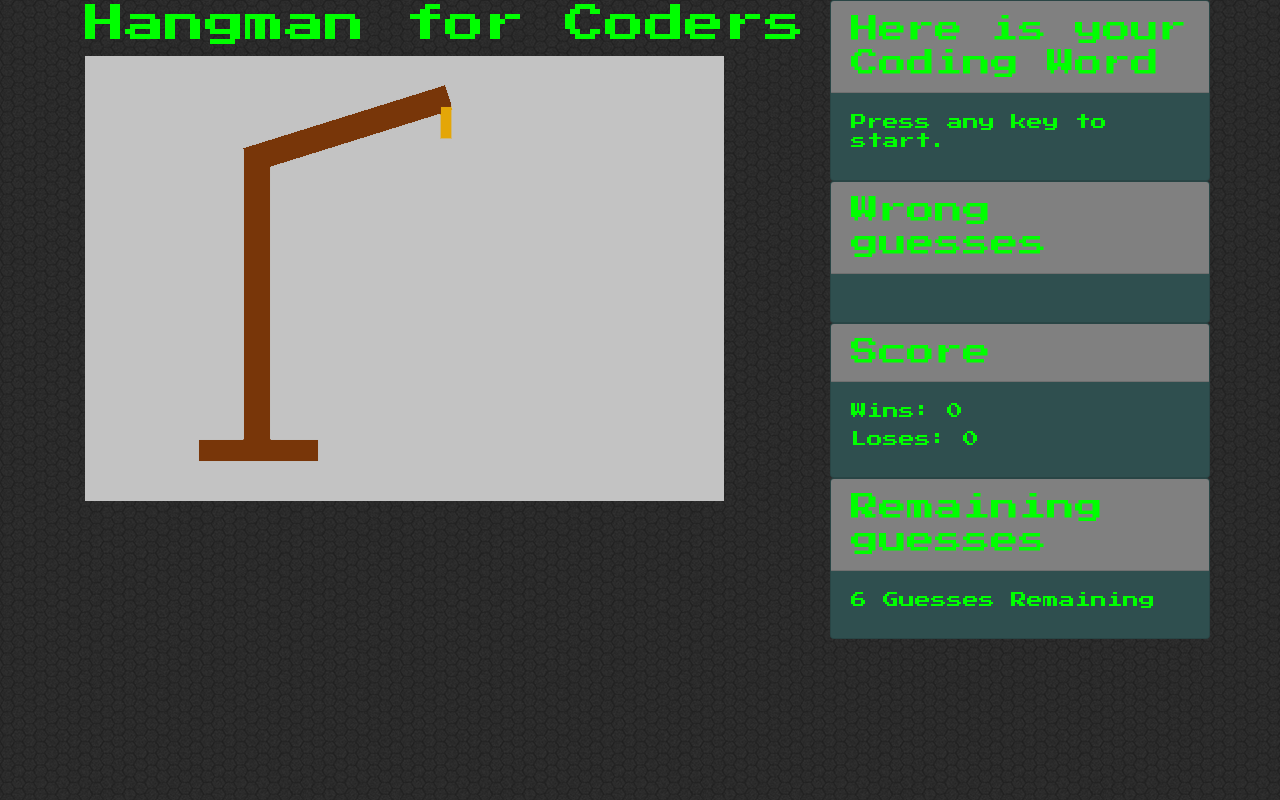
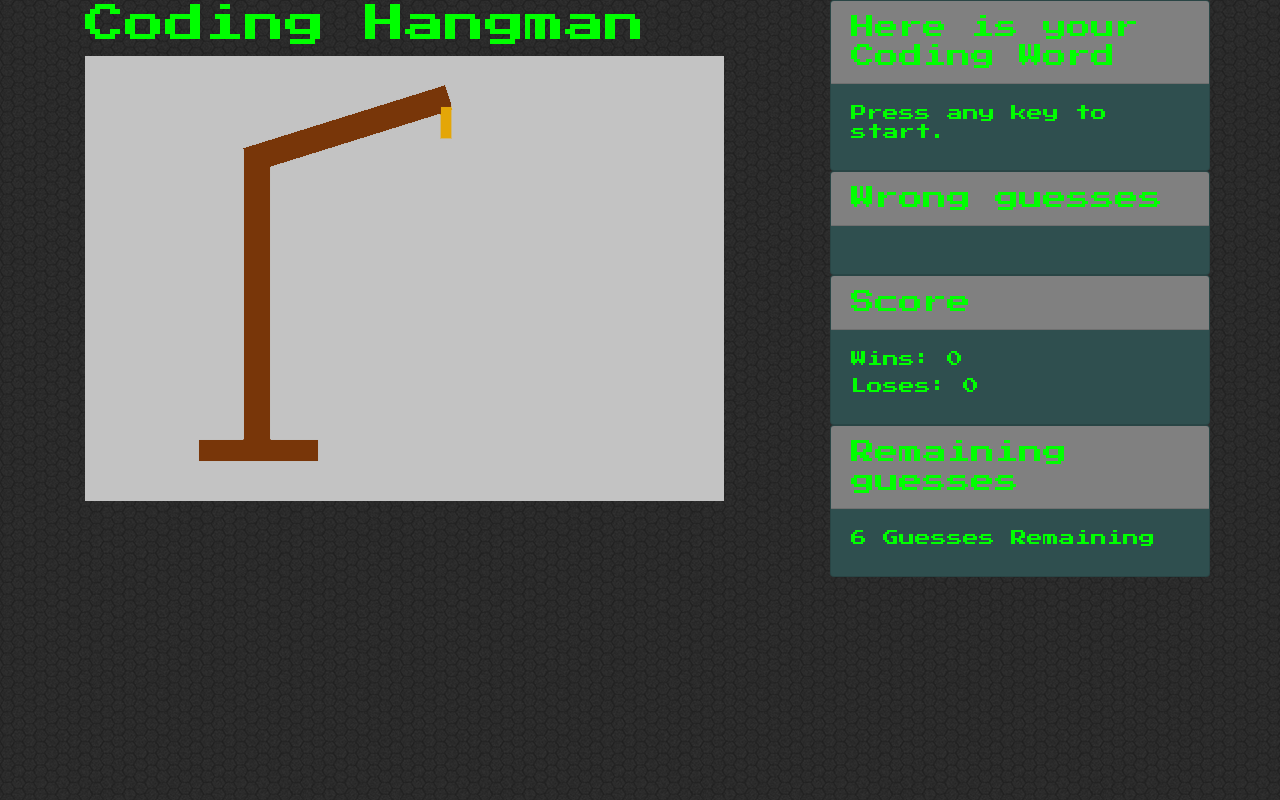
Before and after one commit to ramblekb/hangman, a website: page index.html in a window 1280 px wide. Drawn offline with nearby package versions, Linux system fonts and the light colour scheme.

Commit message:
update two

```diff
--- a/index.html
+++ b/index.html
@@ -1,4 +1,73 @@
 <!DOCTYPE html>
+<html>
+
+<head>
+    <link rel="stylesheet" href="https://stackpath.bootstrapcdn.com/bootstrap/4.3.1/css/bootstrap.min.css"
+        integrity="sha384-ggOyR0iXCbMQv3Xipma34MD+dH/1fQ784/j6cY/iJTQUOhcWr7x9JvoRxT2MZw1T" crossorigin="anonymous">
+    <link rel="stylesheet" href="assets/css/style.css">
+    <link href="https://fonts.googleapis.com/css?family=Press+Start+2P" rel="stylesheet">
+    <script src="https://cdnjs.cloudflare.com/ajax/libs/jquery/3.2.1/jquery.min.js"></script>
+    <script src="assets/script/game.js"></script>
+</head>
+
+<body  background ="assets/images/dark-honeycomb.png">
+
+    <div class="container">
+        <div class="row">
+            <div class="col-md-8">
+                <h1>Coding Hangman</h1>
+                <img src="assets/images/Guess0.png" class="img-fluid image" alt="Responsive image">
+            </div>
+            <div class="col-md-4">
+                <div class="row">
+
+                    <div class="card w-100">
+                        <h4 class="card-header">Here is your Coding Word</h4>
+                        <div class="card-body">
+                            <h6 id="word">Press any key to start.</h6>
+                        </div>
+                    </div>
+
+                </div>
+                <div class="row"></div>
+                <div class="row">
+                    <div class="card w-100">
+                        <h4 class="card-header">Wrong guesses</h4>
+                        <div class="card-body">
+                            <h6 id="wrongGuess"></h6>
+                        </div>
+                    </div>
+
+                </div>
+                <div class="row"></div>
+                <div class="row">
+                    <div class="card w-100">
+                        <h4 class="card-header">Score</h4>
+                        <div class="card-body">
+                            <h6 id="scoreWin">Wins: 0</h6>
+                            <h6 id="scoreLose">Loses: 0</h6>
+                        </div>
+                    </div>
+
+                </div>
+                <div class="row"></div>
+                <div class="row">
+                    <div class="card w-100">
+                        <h4 class="card-header">Remaining guesses</h4>
+                        <div class="card-body">
+                            <h6 id="guessLeft">6 Guesses Remaining</h6>
+                        </div>
+                    </div>
+
+                </div>
+            </div>
+        </div>
+    </div>
+</body>
+
+</html>
+
+<!-- <!DOCTYPE html>
 <html>
 
 <head>
@@ -65,4 +134,4 @@
     </div>
 </body>
 
-</html>
+</html> -->
```
